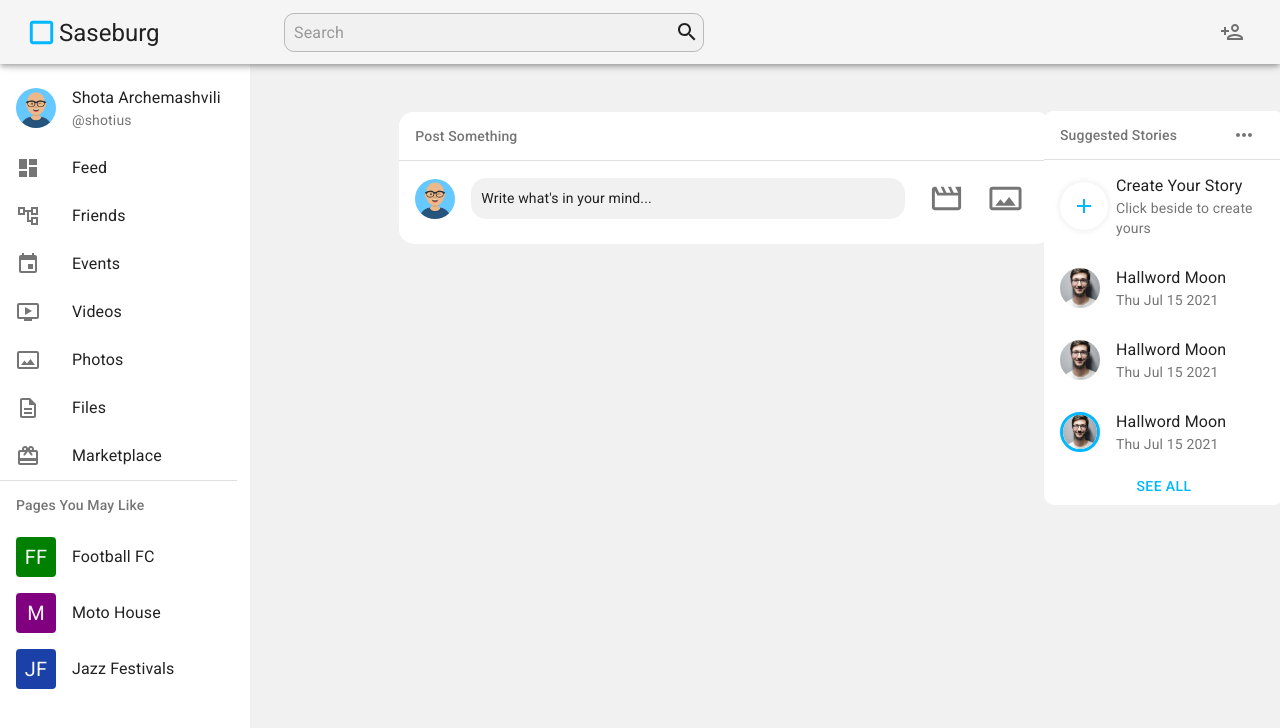
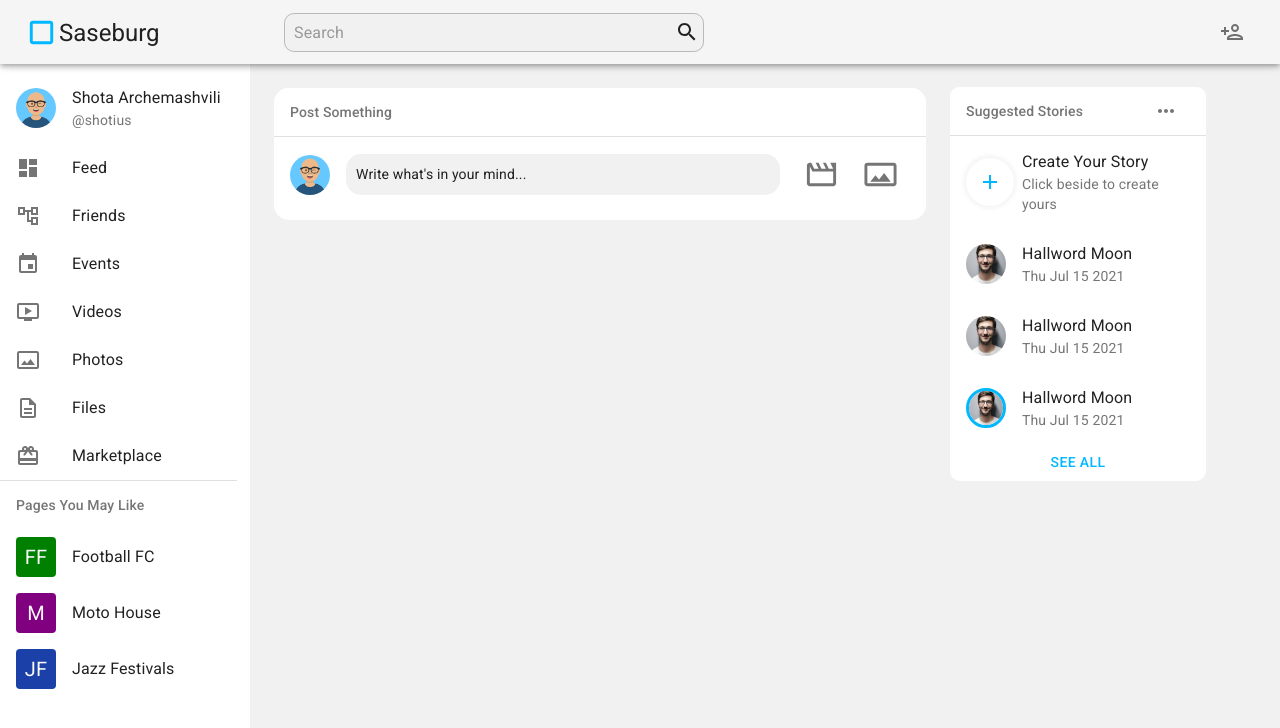
Before and after one commit to VanoAkofashvili/node_react_social_media, a React (Create React App) app in the folder frontend/: page /home in a window 1280 px wide. Shown: the top 728 px of the page. Built offline with nearby package versions, Linux system fonts and the light colour scheme.

Commit message:
start adding redux

```diff
--- a/frontend/src/components/templates/HomeTemplate/HomeTemplate.tsx
+++ b/frontend/src/components/templates/HomeTemplate/HomeTemplate.tsx
@@ -1,6 +1,5 @@
 import React from "react";
 import { makeStyles, createStyles, Theme } from "@material-ui/core/styles";
-import Paper from "@material-ui/core/Paper";
 import Grid from "@material-ui/core/Grid";
 import { Hidden } from "@material-ui/core";
 import Sidebar from "../../molecules/Sidebar";
--- a/frontend/src/pages/Home.tsx
+++ b/frontend/src/pages/Home.tsx
@@ -8,11 +8,10 @@ import { HomeTemplate } from "../components/templates/HomeTemplate";
  const Home: React.FC = () =>  {
   return (
     <>
-      {/* <Header />
+      <Header />
       <Sidebar />
       <PostsOnHome />
-      <Stories /> */}
-      <HomeTemplate />
+      <Stories />
     </>
   );
 }
```
Also changed, not shown: frontend/src/redux/actions/authActions.ts (added), frontend/src/redux/constants.ts (added), frontend/src/redux/reducers/authReducer.ts (added).
